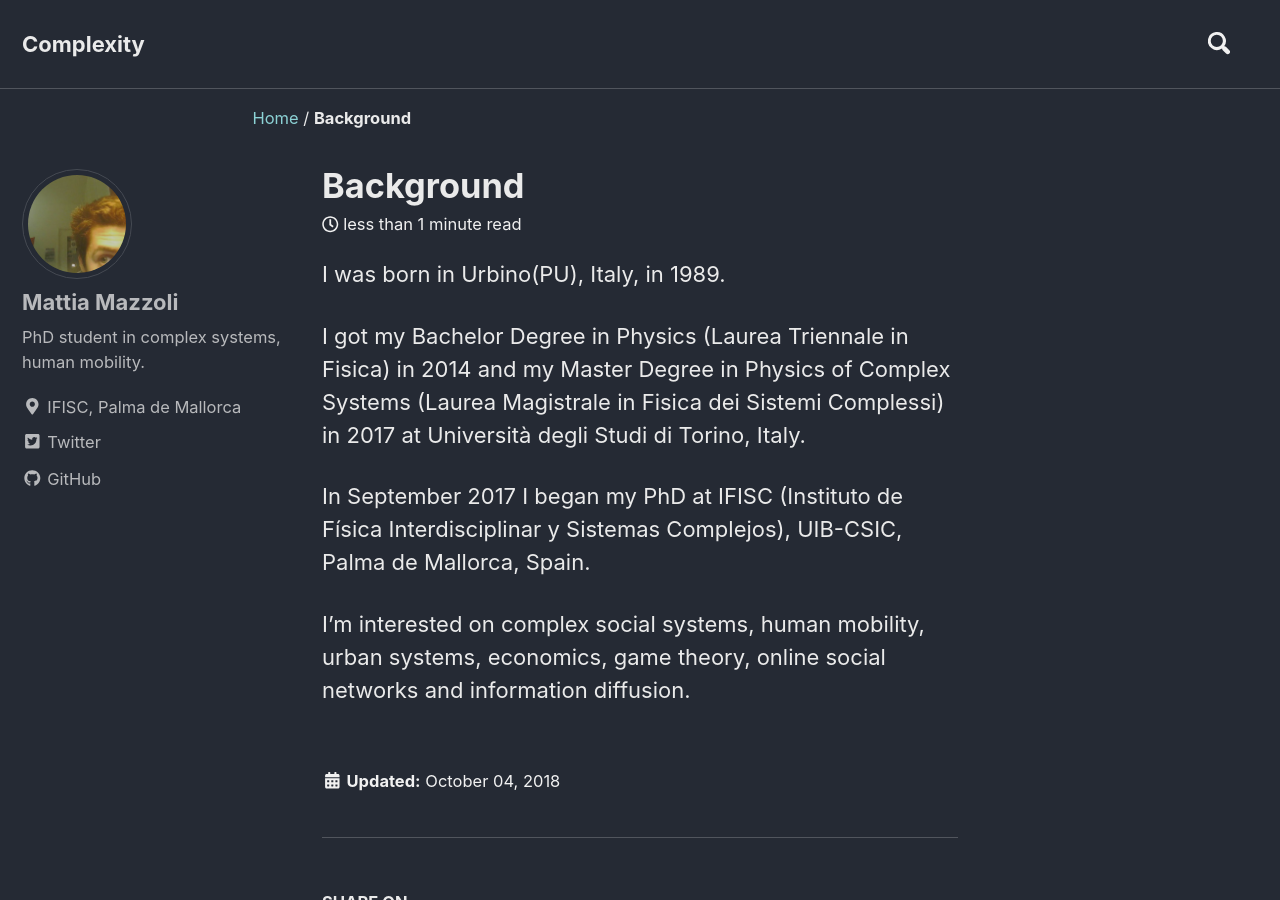
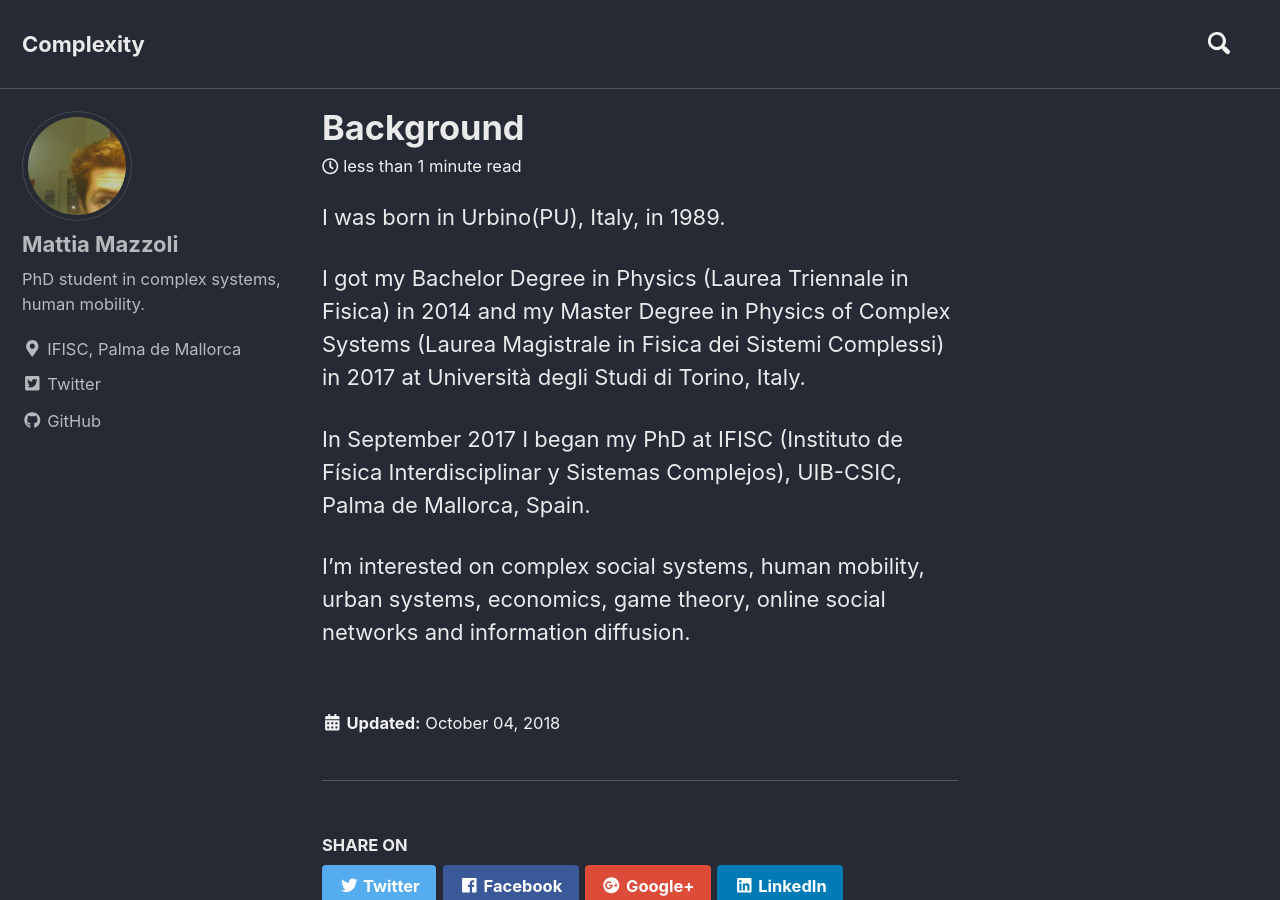
Before and after one commit to mattiamazzoli/mattiamazzoli.github.io, a Jekyll site: the page built from _posts/2018-10-04-Background.md, in a window 1280 px wide and 900 px high. Built offline with Jekyll 4.4.1, drawn with Linux system fonts in a browser that asks for light colours; nearby versions of some CDN libraries.

Commit message:
Initial commit

```diff
--- a/_config.yml
+++ b/_config.yml
@@ -23,10 +23,12 @@ name                     : "Mattia Mazzoli"
 description              : "My personal website."
 url                      : # the base hostname & protocol for your site e.g. "https://mmistakes.github.io"
 baseurl                  : # the subpath of your site, e.g. "/blog"
+repository               : # GitHub username/repo-name e.g. "mmistakes/minimal-mistakes"
+
 header:
-  image: /assets/images/teaser.jpeg
+  image: /assets/images/teaser.png
 
-breadcrumbs            : true # true, false (default)
+# breadcrumbs            : true # true, false (default)
 words_per_minute         : 200
 comments:
   provider               : # false (default), "disqus", "discourse", "facebook", "google-plus", "staticman", "staticman_v2" "custom"
```
